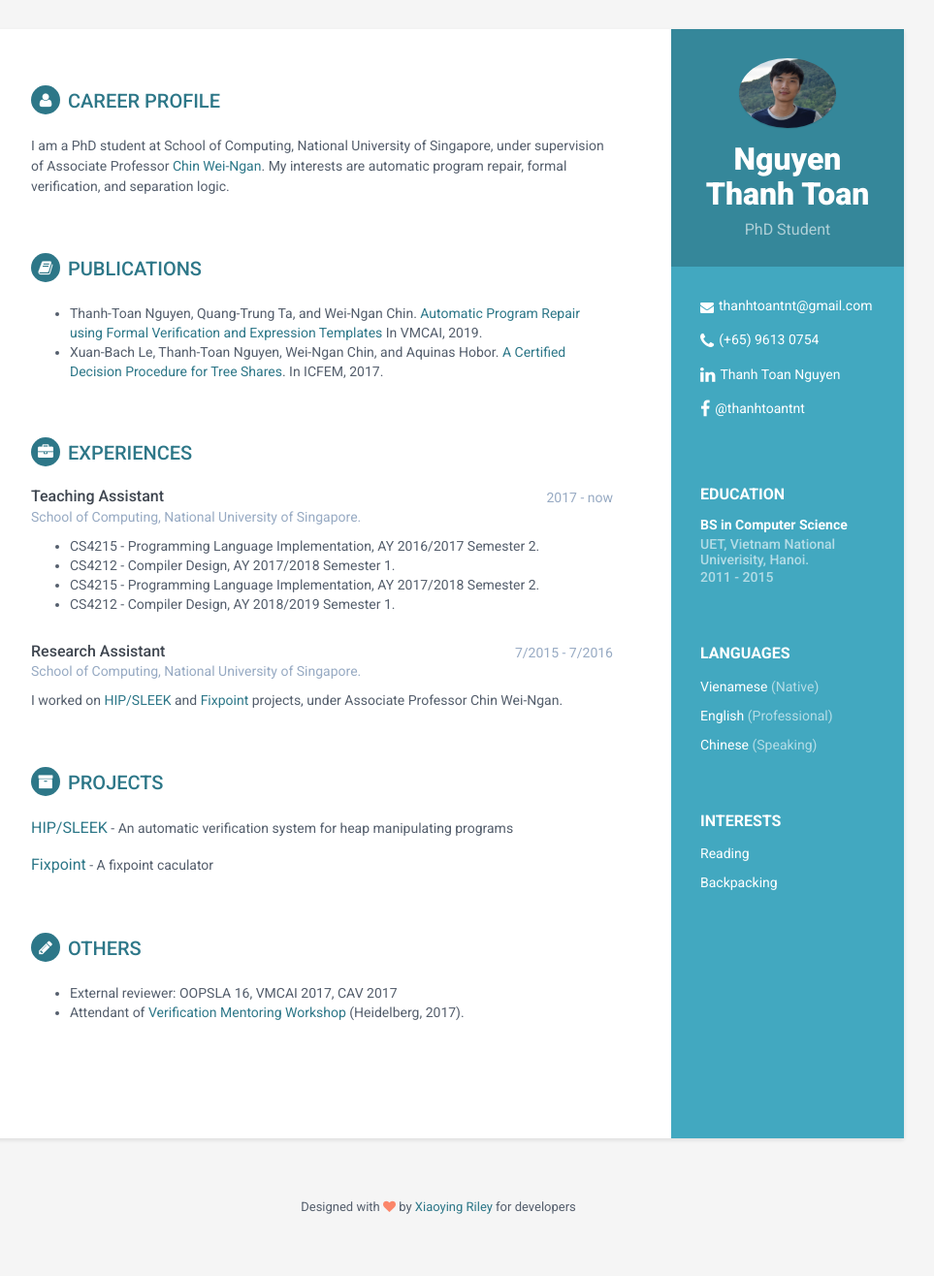
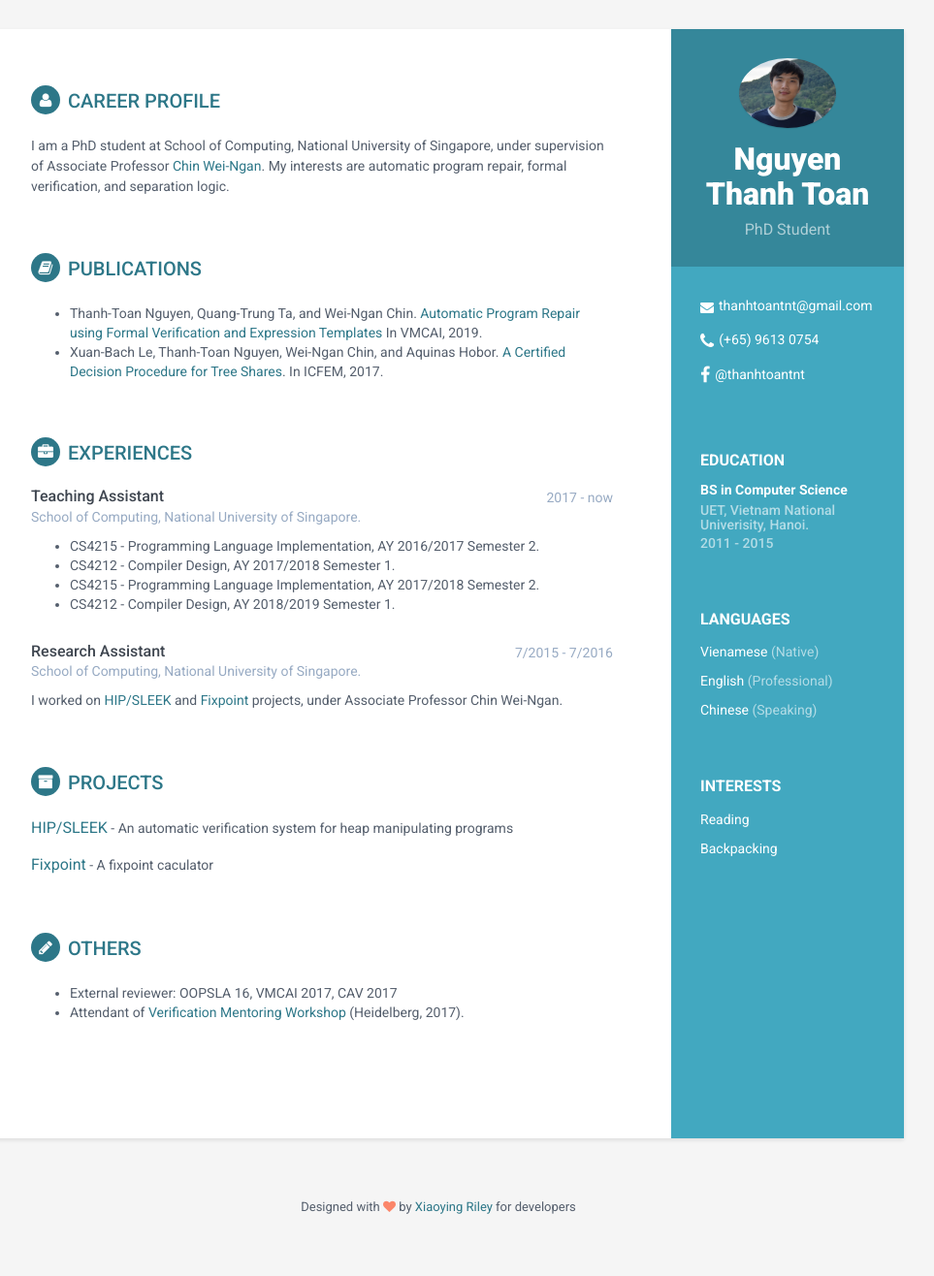
Before and after one commit to thanhtoantnt/thanhtoantnt.github.io, a Jekyll site: the page built from index.html, in a window 1280 px wide. Shown: the whole page at 97% size, without its empty margins (188-1151 px from the left). Built offline with Jekyll 4.4.1, drawn with Linux system fonts in a browser that asks for light colours.

Commit message:
remove linkdin

```diff
--- a/_includes/sidebar.html
+++ b/_includes/sidebar.html
@@ -31,11 +31,11 @@
                          {% endif %}
                        -->
 
-                    {% if site.linkedin %}
-                    <li class="linkedin"><i class="fa fa-linkedin"></i><a href="https://in.linkedin.com/in/{{site.linkedin}}" target="_blank">linkedin.com/in/{{site.linkedin}}</a></li>
-                    {% else %}
-                    <li class="linkedin"><i class="fa fa-linkedin"></i><a href="https://www.linkedin.com/in/thanh-toan-nguyen-411b9590/" target="_blank">Thanh Toan Nguyen</a></li>
-                    {% endif %}
+                    <!-- {% if site.linkedin %}
+                         <li class="linkedin"><i class="fa fa-linkedin"></i><a href="https://in.linkedin.com/in/{{site.linkedin}}" target="_blank">linkedin.com/in/{{site.linkedin}}</a></li>
+                         {% else %}
+                         <li class="linkedin"><i class="fa fa-linkedin"></i><a href="https://www.linkedin.com/in/thanh-toan-nguyen-411b9590/" target="_blank">Thanh Toan Nguyen</a></li>
+                         {% endif %} -->
 
                     <!-- {% if site.github %}
                          <li class="github"><i class="fa fa-github"></i><a href="http://github.com/{{site.github}}" target="_blank">github.com/{{site.github}}</a></li>
```
